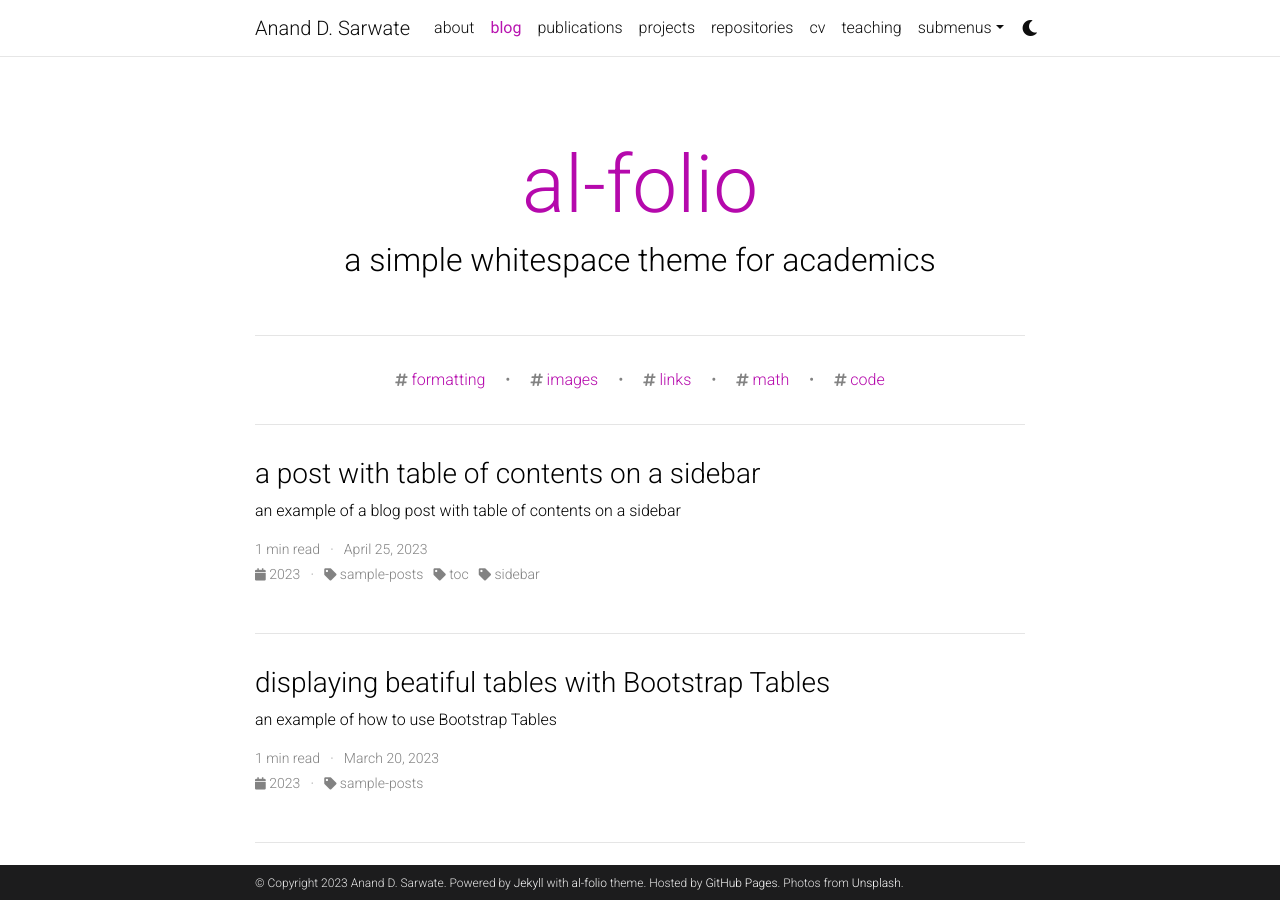
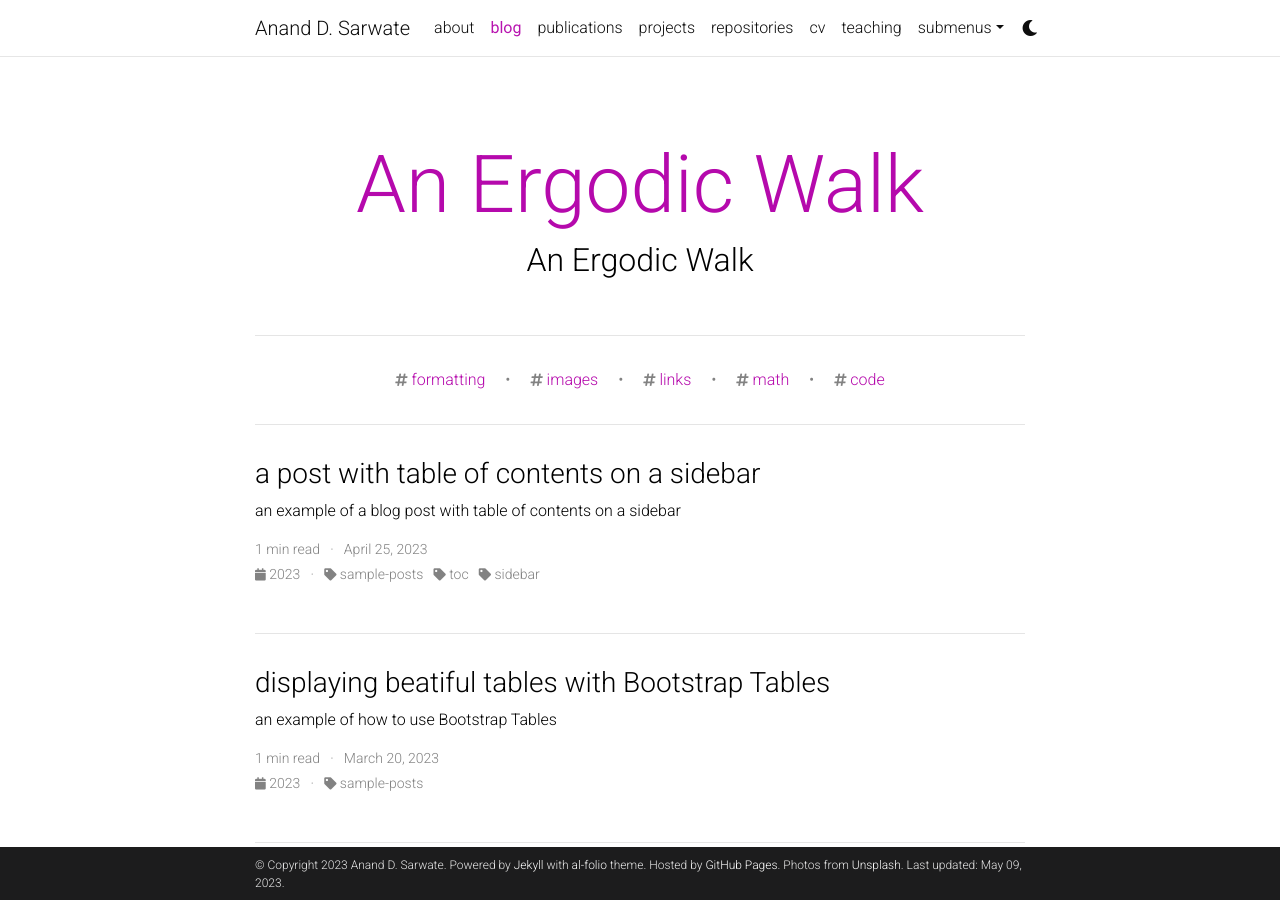
Before and after one commit to adsarwate/adsarwate.github.io, a Jekyll site: the page built from blog/index.html, in a window 1280 px wide and 900 px high. Built offline with Jekyll 4.4.1, drawn with Linux system fonts in a browser that asks for light colours; full-size pictures stand in for the smaller copies a plugin makes; the list of posts is cut into pages by our own code; comment, search, counter and statistics services are not loaded; a style sheet for code colours, icons or effects is not loaded.

Commit message:
Update _config.yml
change base url etc.

```diff
--- a/_config.yml
+++ b/_config.yml
@@ -18,9 +18,9 @@
 lang: en # the language of your site (for example: en, fr, cn, ru, etc.)
 icon: 🌎  # the emoji used as the favicon (alternatively, provide image name in /assets/img/)
 
-url: https://alshedivat.github.io # the base hostname & protocol for your site
-baseurl: /al-folio # the subpath of your site, e.g. /blog/
-last_updated: false # set to true if you want to display last updated in the footer
+url: https://adsarwate.github.io # the base hostname & protocol for your site
+baseurl:  # the subpath of your site, e.g. /blog/
+last_updated: true # set to true if you want to display last updated in the footer
 impressum_path:  # set to path to include impressum link in the footer, use the same path as permalink in a page, helps to conform with EU GDPR
 
 # -----------------------------------------------------------------------------
@@ -122,9 +122,9 @@
 # Blog
 # -----------------------------------------------------------------------------
 
-blog_name: al-folio # blog_name will be displayed in your blog page
+blog_name: An Ergodic Walk # blog_name will be displayed in your blog page
 blog_nav_title: blog # your blog must have a title for it to be displayed in the nav bar
-blog_description: a simple whitespace theme for academics
+blog_description: An Ergodic Walk
 permalink: /blog/:year/:title/
 
 # Pagination
@@ -152,15 +152,15 @@
   lang: en
 
 # Disqus comments (DEPRECATED)
-disqus_shortname: al-folio # put your disqus shortname
+disqus_shortname: asarwate # put your disqus shortname
 # https://help.disqus.com/en/articles/1717111-what-s-a-shortname
 
 # External sources.
 # If you have blog posts published on medium.com or other external sources,
 # you can display them in your blog by adding a link to the RSS feed.
 external_sources:
-  - name: medium.com
-    rss_url: https://medium.com/@al-folio/feed
+  - name: ergodicity.net
+    rss_url: https://ergodicity.net/feed
 
 # -----------------------------------------------------------------------------
 # Collections
@@ -270,8 +270,8 @@
 
 scholar:
 
-  last_name: [Einstein]
-  first_name: [Albert, A.]
+  last_name: [Sarwate]
+  first_name: [Anand, D.]
 
   style: apa
   locale: en
```
